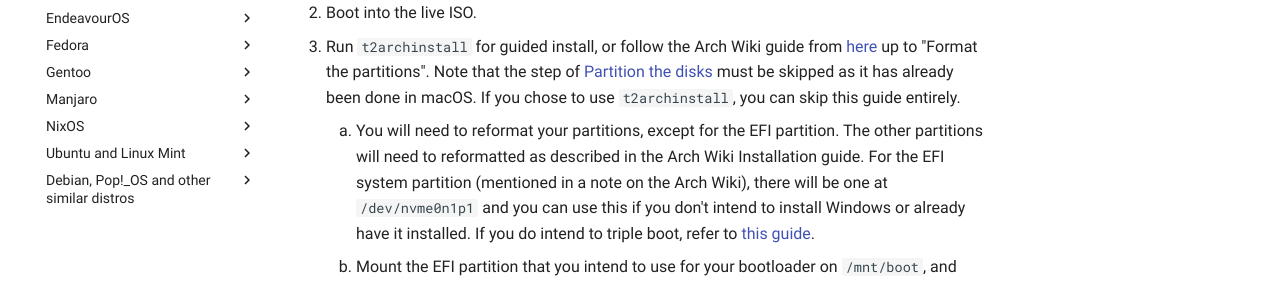
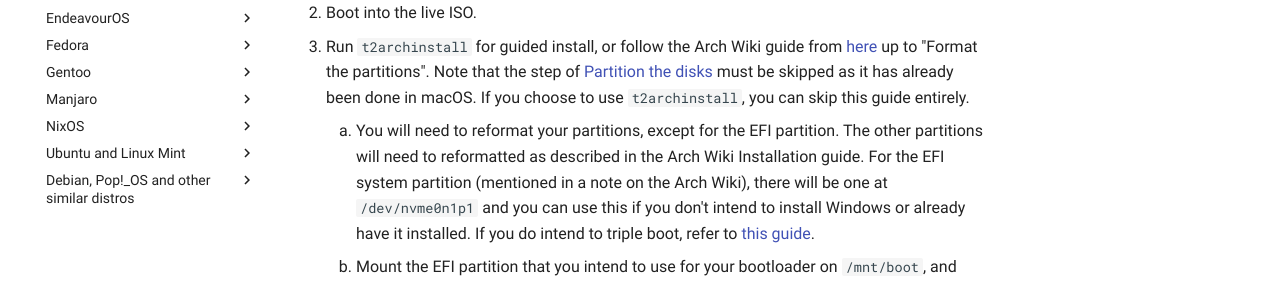
Before and after one commit to t2linux/wiki, an MkDocs documentation site: the page built from docs/distributions/arch/installation.md, in a window 1280 px wide and 900 px high, scrolled down 491 px. Shown: the part 198-479 px from the top of the window. Built offline with MkDocs 1.6.1 and Material for MkDocs 9.7.7, drawn with Linux system fonts in a browser that asks for light colours; comment, search, counter and statistics services are not loaded.

Commit message:
Update docs/distributions/arch/installation.md
Co-authored-by: Copilot <175728472+Copilot@users.noreply.github.com>

```diff
--- a/docs/distributions/arch/installation.md
+++ b/docs/distributions/arch/installation.md
@@ -14,7 +14,7 @@ You will need:
 
 2. Boot into the live ISO.
 
-3. Run `t2archinstall` for guided install, or follow the Arch Wiki guide from [here](https://wiki.archlinux.org/title/Installation_guide#Set_the_console_keyboard_layout_and_font) up to "Format the partitions". Note that the step of [Partition the disks](https://wiki.archlinux.org/title/Installation_guide#Partition_the_disks) must be skipped as it has already been done in macOS. If you chose to use `t2archinstall`, you can skip this guide entirely.
+3. Run `t2archinstall` for guided install, or follow the Arch Wiki guide from [here](https://wiki.archlinux.org/title/Installation_guide#Set_the_console_keyboard_layout_and_font) up to "Format the partitions". Note that the step of [Partition the disks](https://wiki.archlinux.org/title/Installation_guide#Partition_the_disks) must be skipped as it has already been done in macOS. If you choose to use `t2archinstall`, you can skip this guide entirely.
 
     1. You will need to reformat your partitions, except for the EFI partition. The other partitions will need to reformatted as described in the Arch Wiki Installation guide. For the EFI system partition (mentioned in a note on the Arch Wiki), there will be one at `/dev/nvme0n1p1` and you can use this if you don't intend to install Windows or already have it installed. If you do intend to triple boot, refer to [this guide](https://wiki.t2linux.org/guides/windows/).
     2. Mount the EFI partition that you intend to use for your bootloader on `/mnt/boot`, and your other partitions on `/mnt`, etc.
```
